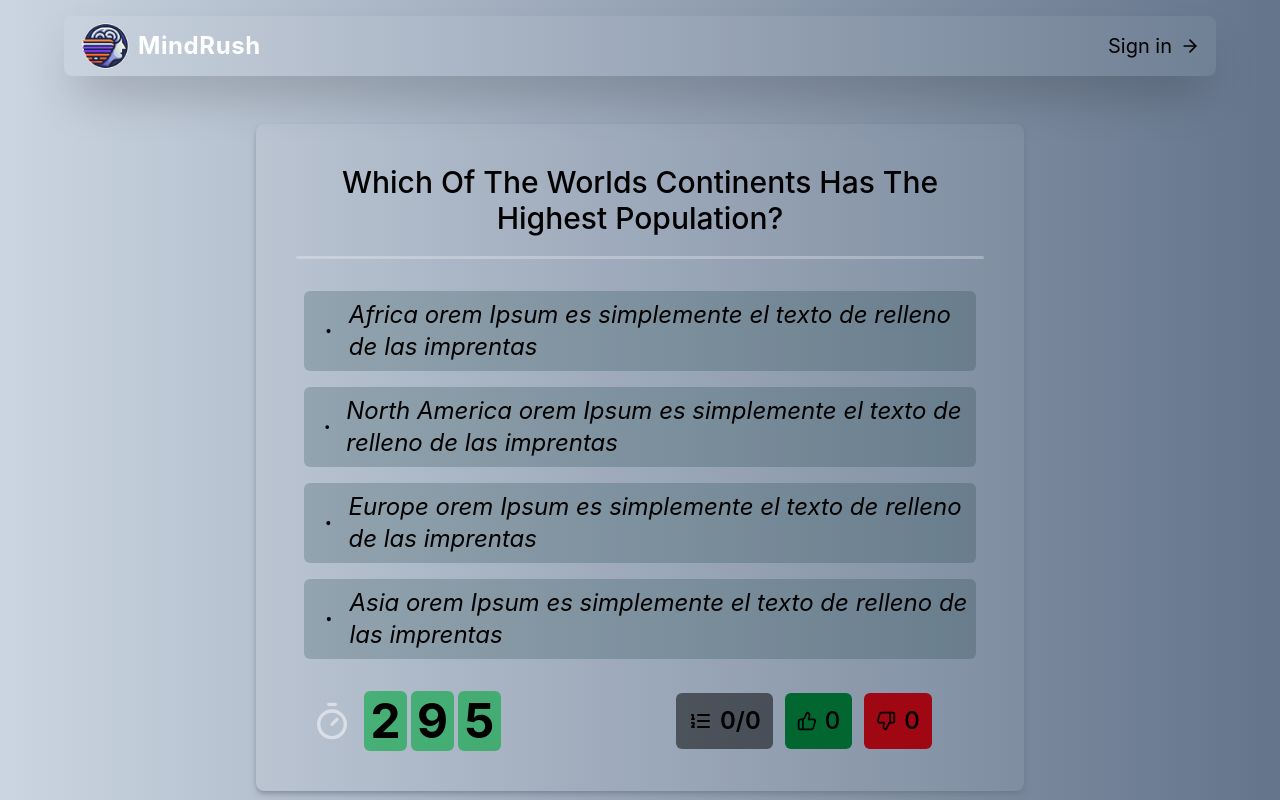
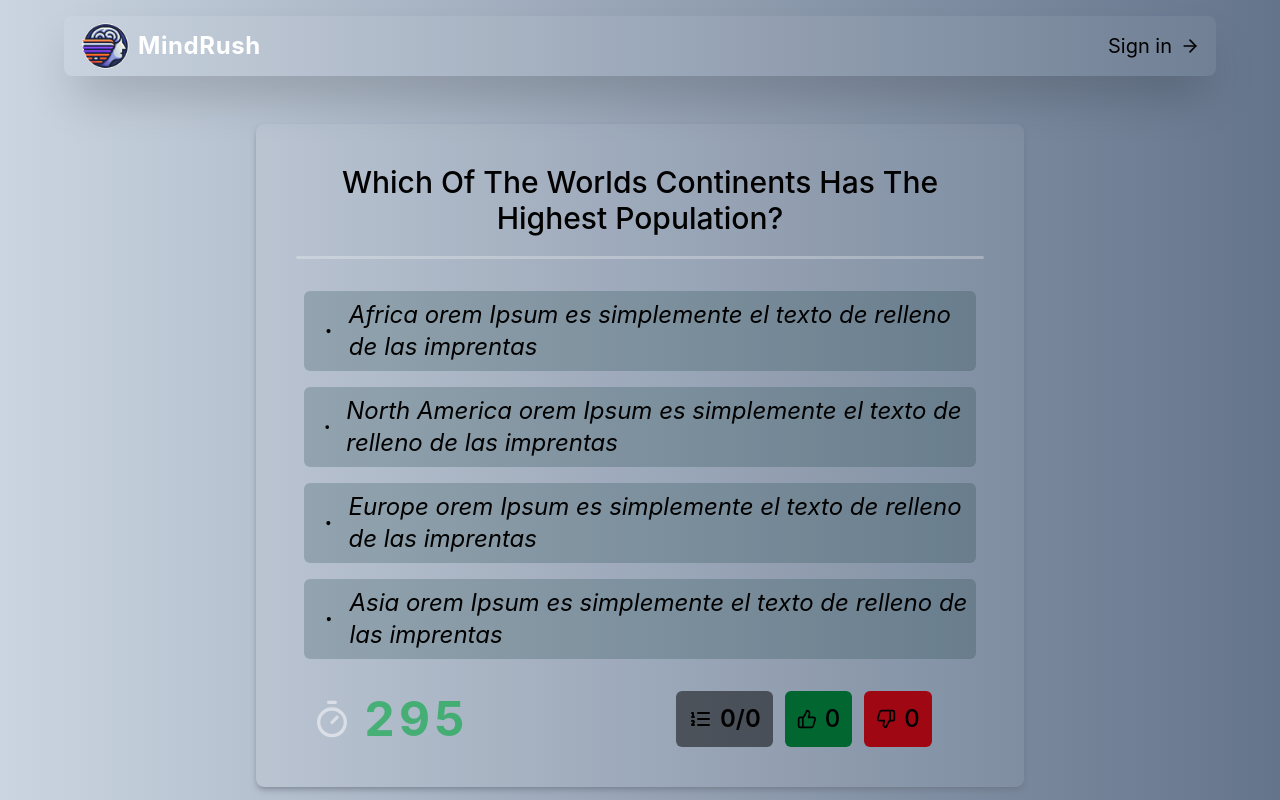
Before and after one commit to kete102/quiz-game, a React (Vite) app: page /game in a window 1280 px wide. Shown: the top 800 px of the page. Built offline with nearby package versions, Linux system fonts and the light colour scheme; no server answers.

Commit message:
styles: timer digits

```diff
--- a/src/components/game/CountownTimer.tsx
+++ b/src/components/game/CountownTimer.tsx
@@ -34,11 +34,11 @@ function CountdownTimer({ time: value, padding = 3, duration = 0.5 }: Props) {
 							duration: duration,
 						}}
 						className={clsx(
-							'inline-block rounded-md p-1.5 font-sans text-4xl font-bold tabular-nums transition-all md:text-5xl',
-							{ 'bg-green-600/60': value >= 150 },
-							{ 'bg-orange-600/60': value >= 50 && value <= 149 },
-							{ 'bg-red-600/60': value >= 11 && value <= 49 },
-							{ 'animate-pulse bg-red-400': value <= 11 }
+							'inline-block rounded-md font-sans text-4xl font-bold tabular-nums transition-all md:text-5xl',
+							{ 'text-green-600/60': value >= 150 },
+							{ 'text-orange-600/60': value >= 50 && value <= 149 },
+							{ 'text-red-600/60': value >= 11 && value <= 49 },
+							{ 'animate-pulse text-red-400': value <= 11 }
 						)}
 						layout
 						key={`${number}-${index}`}
```
